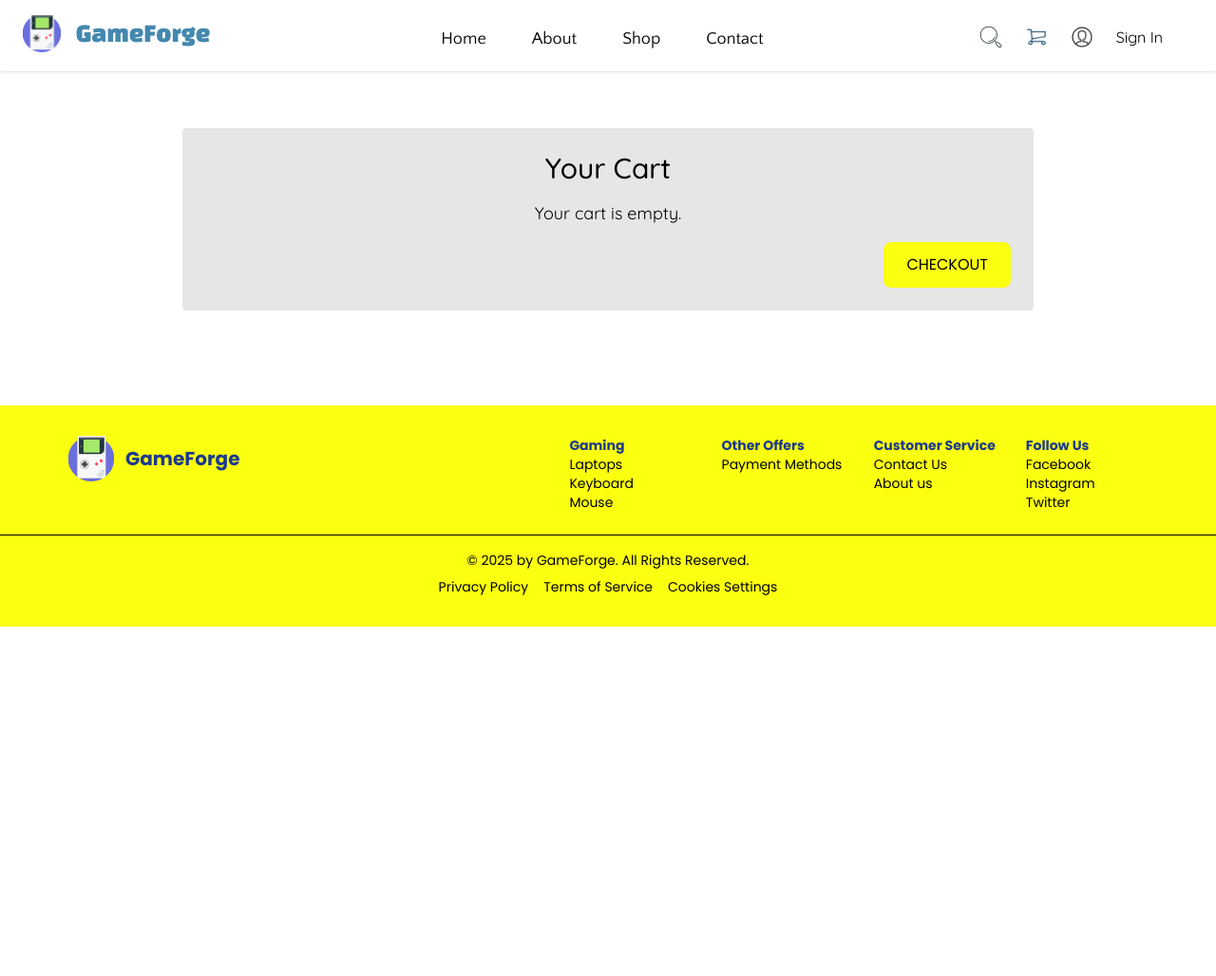
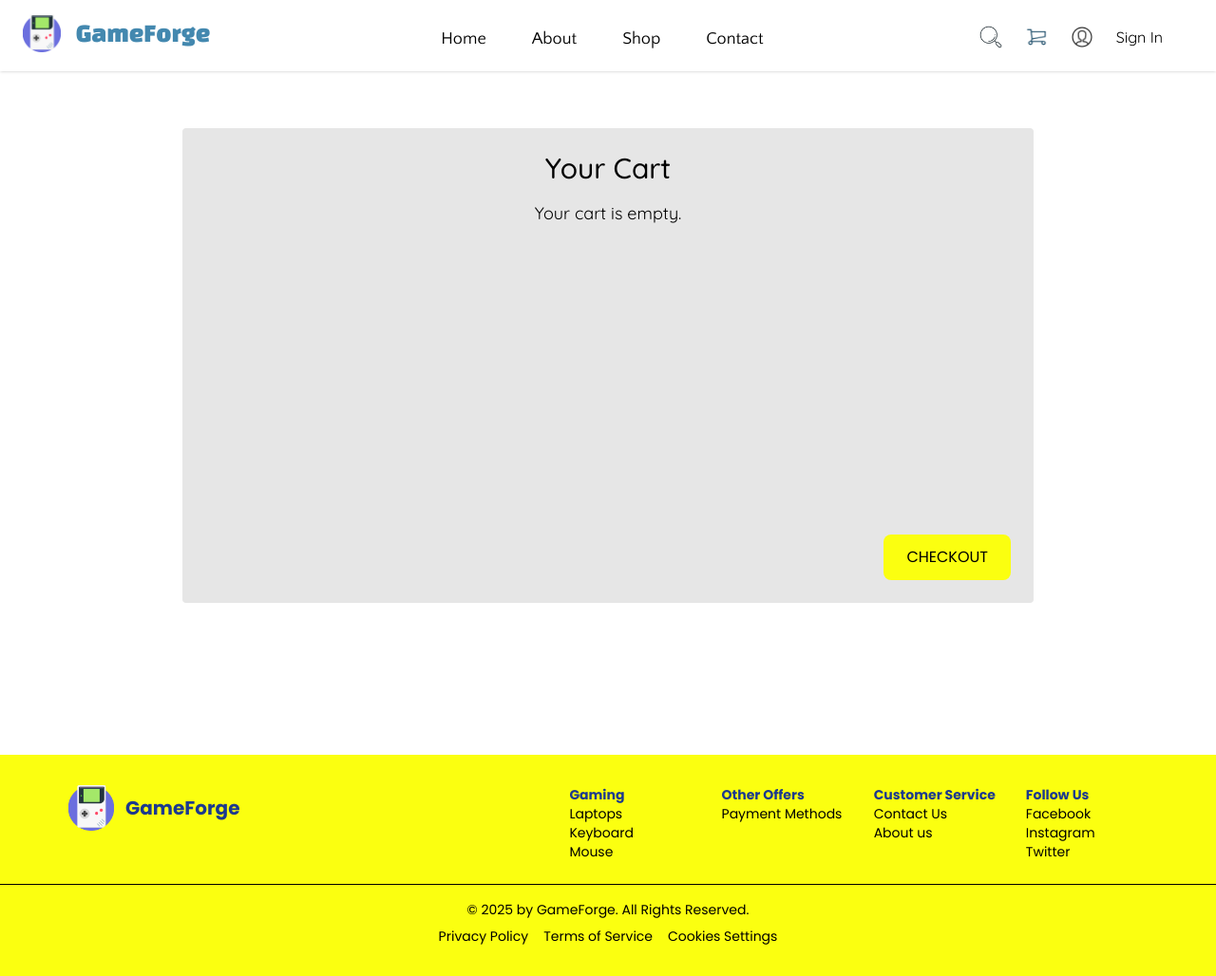
Before and after one commit to JayLao27/GameForge_, a PHP site: page /cart.php in a window 1280 px wide. Shown: the part 93-1121 px from the top of the page at 95% size. Before the commit the page ends 753 px from the top, so only its background shows below. Run offline with PHP 8.4, Linux system fonts and the light colour scheme; some web fonts are replaced.

Commit message:
enhanced layout for cart

```diff
--- a/src/CSS/output.css
+++ b/src/CSS/output.css
@@ -617,6 +617,9 @@
   .mt-\[-200px\] {
     margin-top: -200px;
   }
+  .mt-auto {
+    margin-top: auto;
+  }
   .mr-2 {
     margin-right: calc(var(--spacing) * 2);
   }
@@ -653,14 +656,14 @@
   .mb-25 {
     margin-bottom: calc(var(--spacing) * 25);
   }
-  .mb-60 {
-    margin-bottom: calc(var(--spacing) * 60);
+  .mb-40 {
+    margin-bottom: calc(var(--spacing) * 40);
   }
   .mb-70 {
     margin-bottom: calc(var(--spacing) * 70);
   }
-  .mb-100 {
-    margin-bottom: calc(var(--spacing) * 100);
+  .mb-290 {
+    margin-bottom: calc(var(--spacing) * 290);
   }
   .ml-25 {
     margin-left: calc(var(--spacing) * 25);
@@ -734,6 +737,12 @@
   .h-72 {
     height: calc(var(--spacing) * 72);
   }
+  .h-\[500px\] {
+    height: 500px;
+  }
+  .h-\[600px\] {
+    height: 600px;
+  }
   .h-auto {
     height: auto;
   }
@@ -779,9 +788,6 @@
   .w-10 {
     width: calc(var(--spacing) * 10);
   }
-  .w-10\/12 {
-    width: calc(10/12 * 100%);
-  }
   .w-12 {
     width: calc(var(--spacing) * 12);
   }
@@ -850,6 +856,9 @@
   }
   .flex-1 {
     flex: 1;
+  }
+  .flex-grow {
+    flex-grow: 1;
   }
   .border-collapse {
     border-collapse: collapse;
@@ -1005,6 +1014,9 @@
       margin-inline-end: calc(calc(var(--spacing) * 12) * calc(1 - var(--tw-space-x-reverse)));
     }
   }
+  .self-end {
+    align-self: flex-end;
+  }
   .overflow-hidden {
     overflow: hidden;
   }
@@ -1470,6 +1482,11 @@
       width: calc(1/2 * 100%);
     }
   }
+  .lg\:w-6\/8 {
+    @media (width >= 64rem) {
+      width: calc(6/8 * 100%);
+    }
+  }
   .lg\:flex-row {
     @media (width >= 64rem) {
       flex-direction: row;
--- a/src/Main_Pages/cart.php
+++ b/src/Main_Pages/cart.php
@@ -9,9 +9,11 @@
     <link href="../CSS/output.css" rel="stylesheet">
     <link rel="stylesheet" href="/src/CSS/fonts.css">
 </head>
-<body>
 
-<div class="w-full max-w-4xl mx-auto p-6 h-auto mt-15 mb-25 rounded-sm bg-[#E6E6E6]">
+<body class="flex flex-col min-h-screen">
+    <div class="flex-grow flex items-center justify-center">
+        <div class="w-full max-w-4xl mx-auto h-[500px] p-6 mt-15 mb-40 rounded-sm bg-[#E6E6E6] flex flex-col justify-between">
+
             <h2 class="text-3xl font-medium font-quicksand text-center mb-4">Your Cart</h2>
 
             <div id="cartItems"></div>
@@ -28,10 +30,12 @@
                 </div>
             </div>
 
-    <div class="mt-4 flex justify-end">
-        <button class="bg-[#FBFF10] font-poppins text-black px-6 py-3 rounded-lg hover:bg-blue-700 transition-all duration-700 ease-in-out hover:text-white">
+
+            <div class="mt-auto flex justify-end">
+                <button class="bg-[#FBFF10] font-poppins text-black px-6 py-3 rounded-lg hover:bg-blue-700 transition-all duration-700 ease-in-out hover:text-white self-end">
                     CHECKOUT
                 </button>
+            </div>
         </div>
     </div>
 
```
Lines whose indentation alone changed are shown as unchanged.
